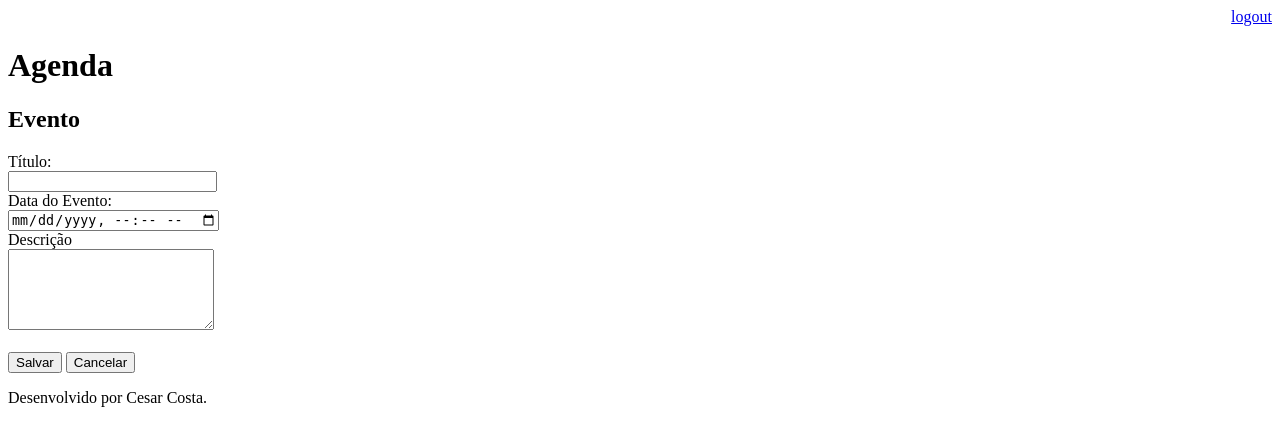
After one commit to CesarAugusto88/agenda, a Django app: page /agenda/evento/ in a window 1280 px wide. The commit adds this page. Shown: the top 446 px of the page. Run offline with Django 3.2, Linux system fonts and the light colour scheme; a user stored in the database is signed in.

Commit message:
Incluido template para inserção de eventos da agenda. Incluido o gitignore para ignorar os arquivos compilados.

```diff
--- a/agenda/urls.py
+++ b/agenda/urls.py
@@ -22,8 +22,10 @@ from django.views.generic import RedirectView
 urlpatterns = [
     path('admin/', admin.site.urls),
     path('agenda/', views.lista_eventos),
+    path('agenda/evento/', views.evento),
+    path('agenda/evento/submit', views.submit_evento),
     #path('', views.index), #com a função em views
-    path ('', RedirectView.as_view(url='/agenda/')),
+    path('', RedirectView.as_view(url='/agenda/')),
     path('login/', views.login_user),
     path('login/submit', views.submit_login),
     path('logout/', views.logout_user)
--- a/core/models.py
+++ b/core/models.py
@@ -13,4 +13,4 @@ class Evento(models.Model):
         return self.titulo
 
     def get_data_evento(self):
-        return self.data_evento.strftime('%d/%m/%Y %H h : %M m')
+        return self.data_evento.strftime('%d/%m/%Y %H h : %M min')
--- a/core/templates/agenda.html
+++ b/core/templates/agenda.html
@@ -2,6 +2,9 @@
 
 {% block content %}
     <h2>Agendamentos</h2>
+    <a href="evento/">
+      <button type="button">Novo Evento</button>
+    </a>
     <ul style="font-size: 18px">
         {% for evento in eventos %}
           <li>{{ evento.titulo  }} - {{  evento.get_data_evento}}</li>
--- /dev/null
+++ b/core/templates/evento.html
@@ -0,0 +1,25 @@
+{% extends "model-page.html" %}
+
+{% block content %}
+
+<h2>Evento</h2>
+
+<form action="submit" method="POST">{% csrf_token %}
+    <label>Título:</label>
+    <br>
+    <input type="text" name="titulo" size="23">
+    <br>
+    <label>Data do Evento:</label>
+    <br>
+    <input type="datetime-local" name="data_evento">
+    <br>
+    <label>Descrição</label>
+    <br>
+    <textarea name="descricao" rows="5" cols="23"></textarea>
+    <br> <br>
+    <button type="submit">Salvar</button>
+    <a href="/">
+        <button type="button">Cancelar</button>
+    </a>
+</form>
+{% endblock %}
--- a/core/views.py
+++ b/core/views.py
@@ -33,3 +33,20 @@ def lista_eventos(request):
     evento =  Evento.objects.filter(usuario=usuario)
     dados = {'eventos':evento}
     return render(request, 'agenda.html', dados)
+
+@login_required(login_url='/login/')
+def evento(request):
+    return render(request, 'evento.html')
+
+@login_required(login_url='/login/')
+def submit_evento(request):
+    if request.POST:
+        titulo = request.POST.get('titulo')
+        data_evento = request.POST.get('data_evento')
+        descricao = request.POST.get('descricao')
+        usuario = request.user
+        Evento.objects.create(titulo=titulo,
+                              data_evento=data_evento,
+                              descricao=descricao,
+                              usuario=usuario)
+    return redirect('/')
```
Also changed, not shown: db.sqlite3, 1 other file.
